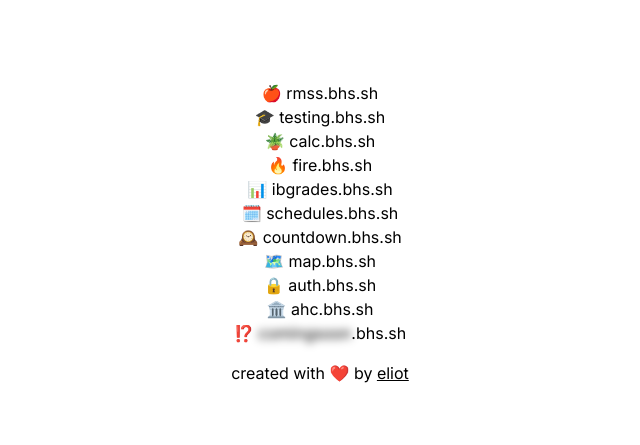
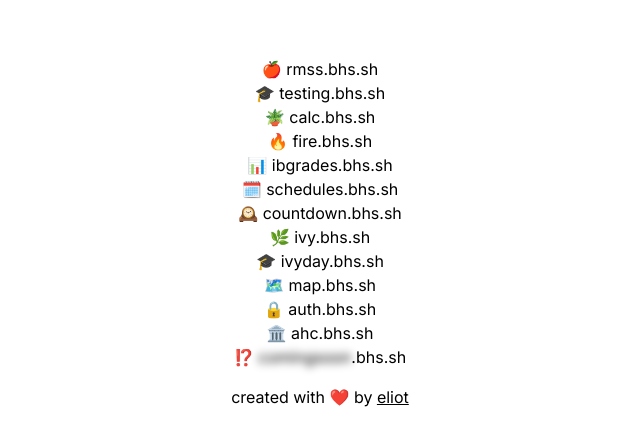
Before and after one commit to eiiot/index.bhs.sh, a Next.js app: page / in a window 1280 px wide. Shown: the part 167-612 px from the top of the page, without its empty margins (320-960 px from the left). Built offline with nearby package versions, Linux system fonts and the light colour scheme.

Commit message:
Update page.tsx

```diff
--- a/app/page.tsx
+++ b/app/page.tsx
@@ -10,6 +10,8 @@ export default function Home() {
       <Link href="https://ibgrades.bhs.sh">📊 ibgrades.bhs.sh</Link>
       <Link href="https://schedules.bhs.sh">🗓️ schedules.bhs.sh</Link>
       <Link href="https://countdown.bhs.sh">🕰️ countdown.bhs.sh</Link>
+      <Link href="https://ivy.bhs.sh">🌿 ivy.bhs.sh</Link>
+      <Link href="https://ivyday.bhs.sh">🎓 ivyday.bhs.sh</Link>
       <Link href="https://map.bhs.sh">🗺️ map.bhs.sh</Link>
       <Link href="https://auth.bhs.sh">🔒 auth.bhs.sh</Link>
       <Link href="https://ahc.bhs.sh">🏛️ ahc.bhs.sh</Link>
```
